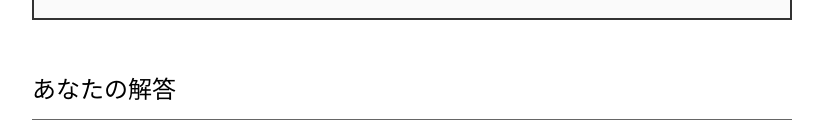
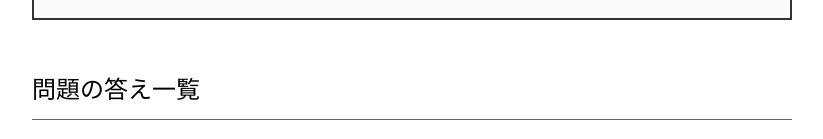
Before and after one commit to Gen1729/tex-learning-game, a Next.js app: page /quiz/result in a window 1280 px wide. Shown: the part 661-800 px from the top of the page, without its empty margins (228-1051 px from the left). Built offline with nearby package versions, Linux system fonts and the light colour scheme.

Commit message:
微細な言葉の変更

```diff
--- a/app/quiz/result/page.tsx
+++ b/app/quiz/result/page.tsx
@@ -137,7 +137,7 @@ function ResultContent() {
           borderBottom: '1px solid #666',
           paddingBottom: '10px'
         }}>
-          あなたの解答
+          問題の答え一覧
         </h2>
         <ol style={{
           listStyle: 'none',
```
